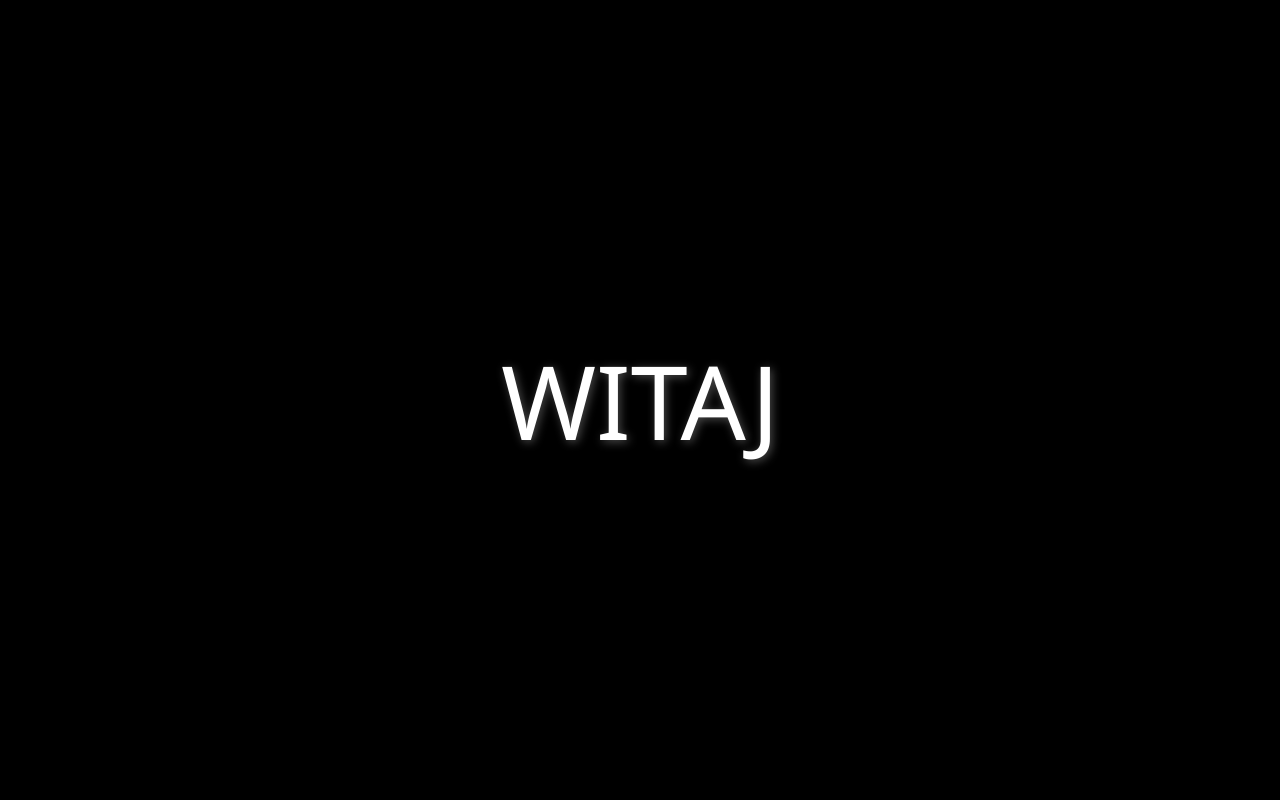
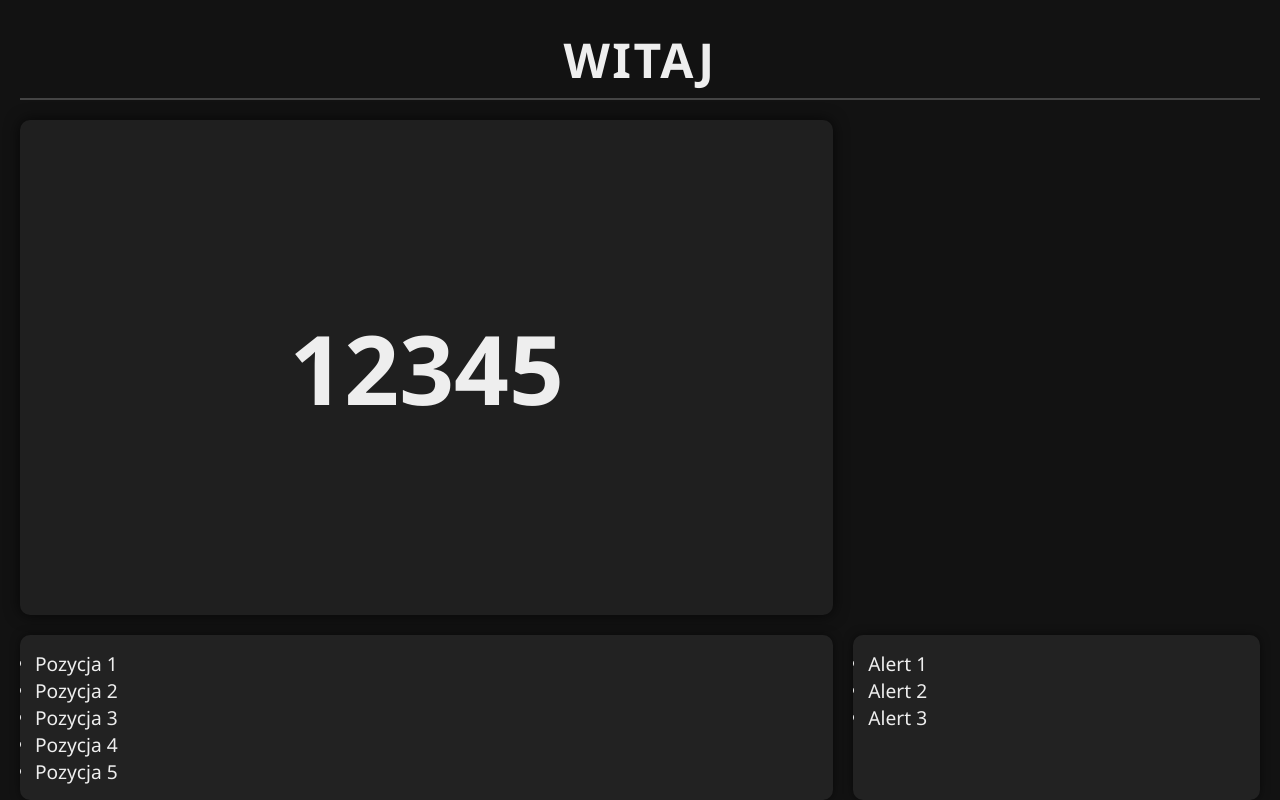
Before and after one commit to Eltomiks/zbiorczeOEE, a plain HTML site: page index.html in a window 1280 px wide. Drawn offline with Linux system fonts and the light colour scheme.

Commit message:
Update index.html

```diff
--- a/index.html
+++ b/index.html
@@ -1,41 +1,143 @@
 <!DOCTYPE html>
 <html lang="pl">
 <head>
-  <meta charset="UTF-8">
-  <meta name="viewport" content="width=device-width, initial-scale=1.0">
-  <title>WITAJ</title>
+  <meta charset="UTF-8" />
+  <meta name="viewport" content="width=device-width, initial-scale=1" />
+  <title>Dashboard WITAJ</title>
   <style>
+    /* Reset */
     * {
       margin: 0;
       padding: 0;
       box-sizing: border-box;
     }
-
     html, body {
       height: 100%;
       width: 100%;
-      background-color: #000; /* czarne tło – dobre na TV */
+      background: #121212; /* ciemne tło */
+      color: #eee;
       font-family: 'Segoe UI', Tahoma, Geneva, Verdana, sans-serif;
     }
 
-    .container {
-      height: 100%;
-      width: 100%;
+    body {
+      display: flex;
+      flex-direction: column;
+      height: 100vh;
+      padding: 20px;
+    }
+
+    /* Nagłówek */
+    header {
+      flex: 0 0 80px;
       display: flex;
       align-items: center;
       justify-content: center;
+      font-size: 3rem;
+      font-weight: 700;
+      letter-spacing: 0.05em;
+      border-bottom: 2px solid #444;
+      margin-bottom: 20px;
+      user-select: none;
     }
 
-    .welcome {
-      color: #ffffff;
-      font-size: 8vw; /* responsywna wielkość tekstu */
-      text-shadow: 2px 2px 10px rgba(255, 255, 255, 0.3);
+    /* Główna część */
+    main {
+      flex: 1;
+      display: grid;
+      grid-template-columns: 2fr 1fr;
+      grid-template-rows: 3fr 1fr;
+      gap: 20px;
+    }
+
+    /* Duży środkowy blok */
+    .big-block {
+      grid-column: 1 / 2;
+      grid-row: 1 / 2;
+      background: #1f1f1f;
+      border-radius: 10px;
+      box-shadow: 0 0 15px rgba(0,0,0,0.7);
+      display: flex;
+      align-items: center;
+      justify-content: center;
+      font-size: 6rem;
+      font-weight: 800;
+      user-select: none;
+    }
+
+    /* Lewy dolny blok */
+    .left-block {
+      grid-column: 1 / 2;
+      grid-row: 2 / 3;
+      background: #222;
+      border-radius: 10px;
+      padding: 15px;
+      box-shadow: 0 0 10px rgba(0,0,0,0.5);
+      font-size: 1.2rem;
+      overflow-y: auto;
+      user-select: none;
+    }
+
+    /* Prawy dolny blok */
+    .right-block {
+      grid-column: 2 / 3;
+      grid-row: 2 / 3;
+      background: #222;
+      border-radius: 10px;
+      padding: 15px;
+      box-shadow: 0 0 10px rgba(0,0,0,0.5);
+      font-size: 1.2rem;
+      overflow-y: auto;
+      user-select: none;
+    }
+
+    /* Na dole po prawej, na górze po prawej zostaje puste */
+    /* Prawa kolumna na górze jest pusta, ale można rozbudować */
+
+    /* Responsywność */
+    @media (max-width: 768px) {
+      main {
+        grid-template-columns: 1fr;
+        grid-template-rows: 3fr 1fr 1fr;
+      }
+      .big-block {
+        grid-column: 1 / 2;
+        grid-row: 1 / 2;
+        font-size: 4rem;
+      }
+      .left-block, .right-block {
+        grid-column: 1 / 2;
+        grid-row: auto;
+        font-size: 1rem;
+        max-height: 150px;
+      }
     }
   </style>
 </head>
 <body>
-  <div class="container">
-    <div class="welcome">WITAJ</div>
-  </div>
+  <header>WITAJ</header>
+  <main>
+    <section class="big-block">
+      <!-- Tu będzie duża liczba lub najważniejsza informacja -->
+      12345
+    </section>
+    <section class="left-block">
+      <!-- Lista lub mniejsze dane -->
+      <ul>
+        <li>Pozycja 1</li>
+        <li>Pozycja 2</li>
+        <li>Pozycja 3</li>
+        <li>Pozycja 4</li>
+        <li>Pozycja 5</li>
+      </ul>
+    </section>
+    <section class="right-block">
+      <!-- Drugi blok mniejszych danych -->
+      <ul>
+        <li>Alert 1</li>
+        <li>Alert 2</li>
+        <li>Alert 3</li>
+      </ul>
+    </section>
+  </main>
 </body>
 </html>
```
